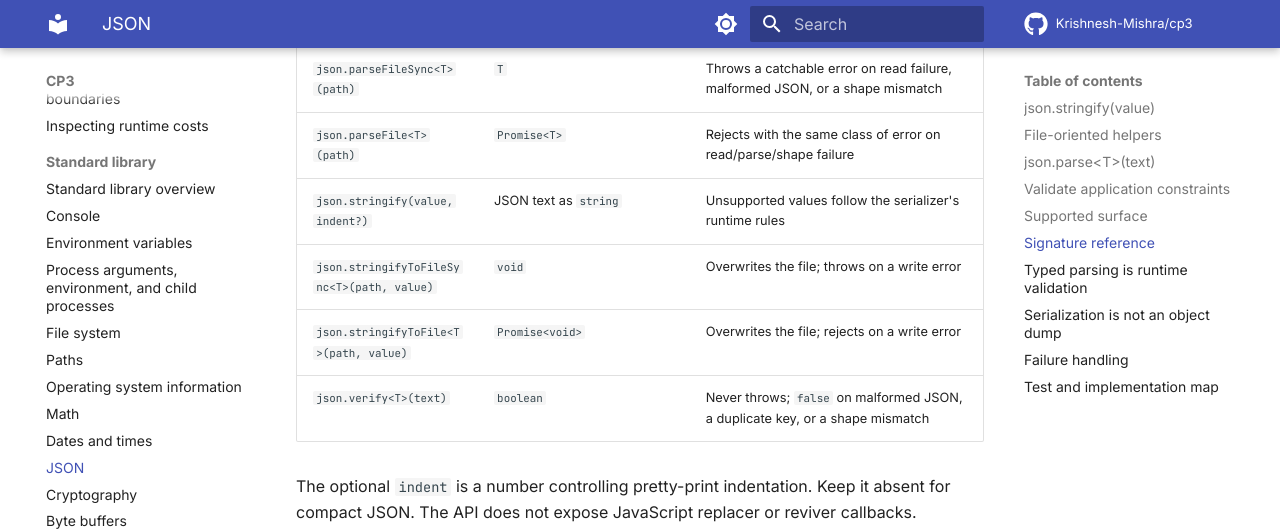
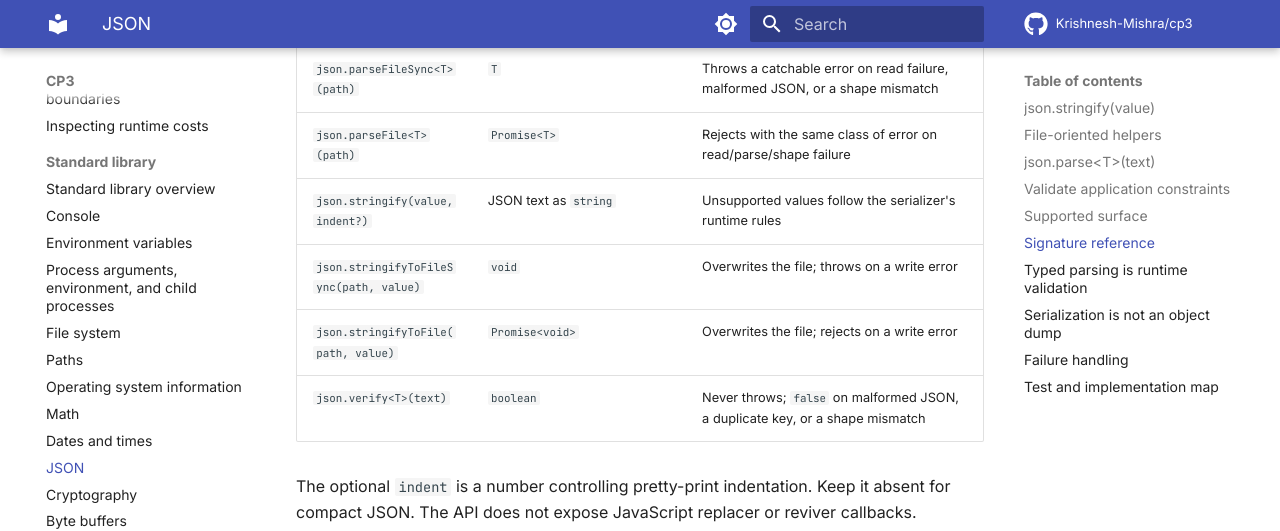
Before and after one commit to Krishnesh-Mishra/cp3, an MkDocs documentation site: the page built from docs/content/03-standard-library/09-json.md, in a window 1280 px wide and 900 px high, scrolled down 2119 px. Shown: the top 531 px of the window. Built offline with MkDocs 1.6.1 and Material for MkDocs 9.7.7, drawn with Linux system fonts in a browser that asks for light colours; comment, search, counter and statistics services are not loaded.

```diff
--- a/docs/content/03-standard-library/09-json.md
+++ b/docs/content/03-standard-library/09-json.md
@@ -77,8 +77,8 @@ The module exposes `parse<T>(text)` and `stringify(value)`. It is not a complete
 | `json.parseFileSync<T>(path)` | `T` | Throws a catchable error on read failure, malformed JSON, or a shape mismatch |
 | `json.parseFile<T>(path)` | `Promise<T>` | Rejects with the same class of error on read/parse/shape failure |
 | `json.stringify(value, indent?)` | JSON text as `string` | Unsupported values follow the serializer's runtime rules |
-| `json.stringifyToFileSync<T>(path, value)` | `void` | Overwrites the file; throws on a write error |
-| `json.stringifyToFile<T>(path, value)` | `Promise<void>` | Overwrites the file; rejects on a write error |
+| `json.stringifyToFileSync(path, value)` | `void` | Overwrites the file; throws on a write error |
+| `json.stringifyToFile(path, value)` | `Promise<void>` | Overwrites the file; rejects on a write error |
 | `json.verify<T>(text)` | `boolean` | Never throws; `false` on malformed JSON, a duplicate key, or a shape mismatch |
 
 The optional `indent` is a number controlling pretty-print indentation. Keep it absent for compact JSON. The API does not expose JavaScript replacer or reviver callbacks.
```
Also changed, not shown: 2 other files.
